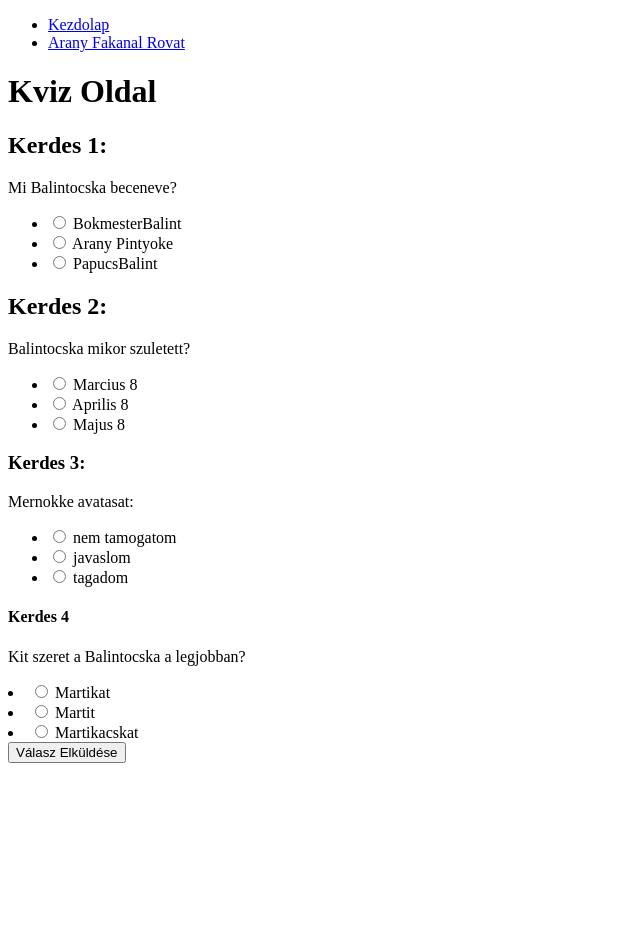
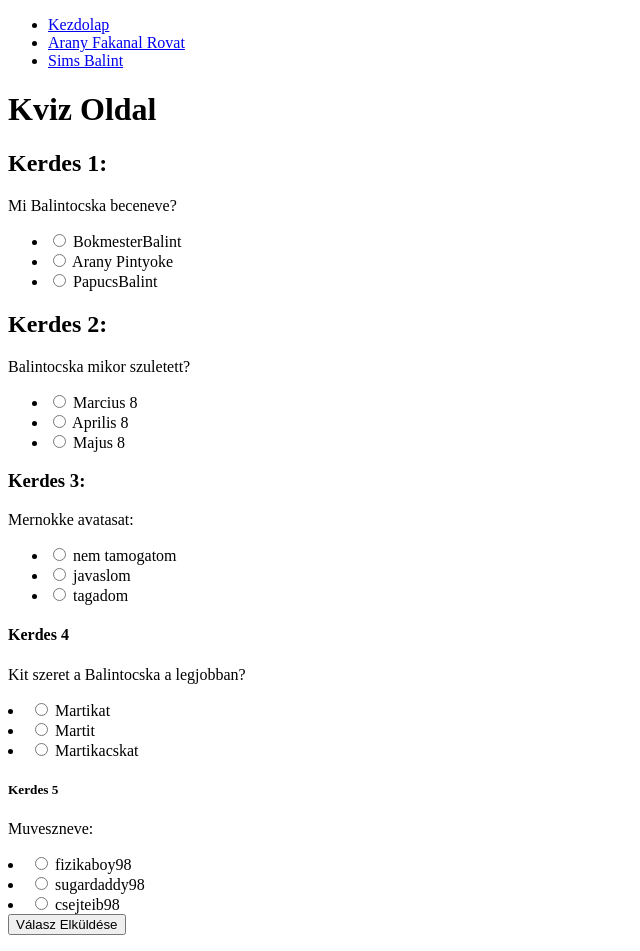
Before and after one commit to NMarti22/oldal, a plain HTML site: page index.html in a window 1280 px wide. Shown: the whole page, without its empty margins (0-640 px from the left). Before the commit the page ends 800 px from the top, so only its background shows below. Drawn offline with Linux system fonts and the light colour scheme.

Commit message:
Update index.html

```diff
--- a/index.html
+++ b/index.html
@@ -30,6 +30,7 @@
             <ul>
                 <li><a href="#">Kezdolap</a> </li>
                 <li><a href="#">Arany Fakanal Rovat</a></li>
+                <li><a href="#"> Sims Balint </a></li>
             </ul>
         </nav>
 
@@ -69,6 +70,13 @@
         <li> <input type="radio" name="q4" value= "correct"> Martikat</li>
         <li> <input type="radio" name="q4" value= "correct"> Martit </li>
         <li> <input type="radio" name="q4" value="correct"> Martikacskat </li>
+
+
+        <h5> Kerdes 5 </h5>
+        <p> Muveszneve:</p>
+        <li> <input type="radio" name="q5" value="incorrect"> fizikaboy98</li>
+        <li> <input type="radio" name="q5" value="incorrect"> sugardaddy98</li>
+        <li> <input type="radio" name="q5" value="correct"> csejteib98 </li>
 
 
 
```
